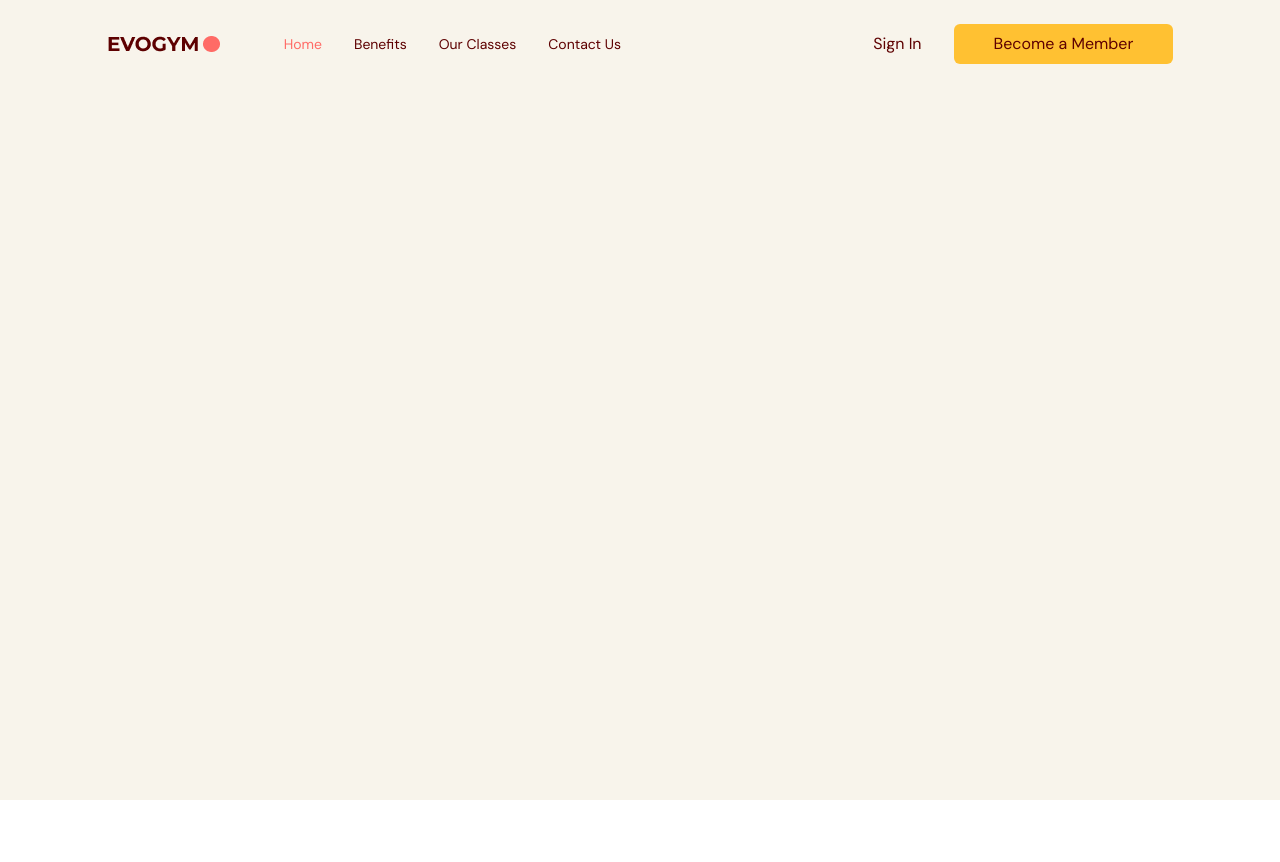
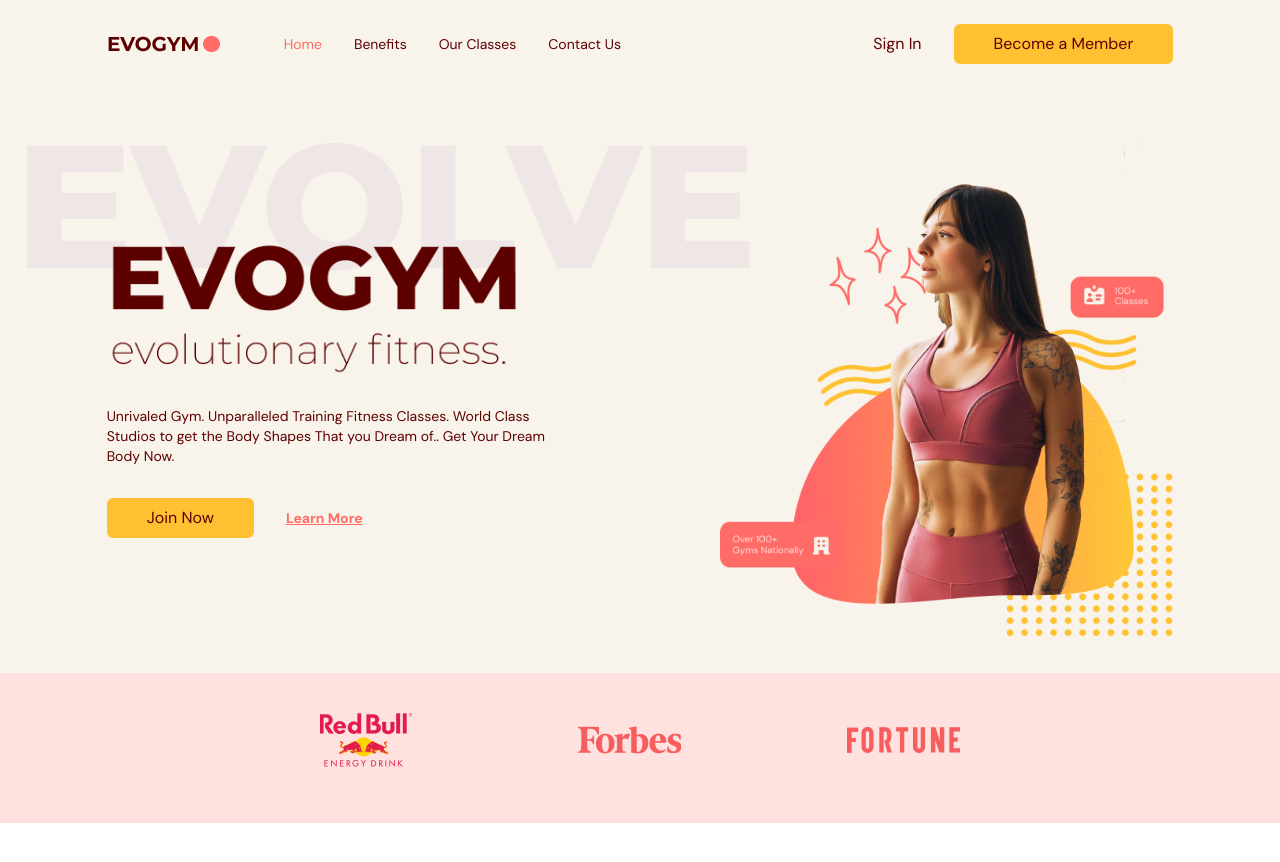
Before and after one commit to dancrha/gym-web-app, a React (Vite) app: page / in a window 1280 px wide. Shown: the top 862 px of the page. Before the commit the page ends 800 px from the top, so only its background shows below. Built offline with nearby package versions, Linux system fonts and the light colour scheme.

Commit message:
navbar done, benefits started

```diff
--- a/src/App.tsx
+++ b/src/App.tsx
@@ -1,6 +1,8 @@
 import Navbar from "@/scenes/navbar";
 import { useEffect, useState } from "react";
 import { SelectedPage } from "@/shared/types";
+import Home from "@/scenes/home";
+import Benefits from "@/scenes/benefits";
 
 function App() {
   const [selectedPage, setSelectedPage] = useState<SelectedPage>(
@@ -28,6 +30,8 @@
         selectedPage={selectedPage}
         setSelectedPage={setSelectedPage}
       />
+      <Home setSelectedPage={setSelectedPage} />
+      <Benefits setSelectedPage={setSelectedPage} />
     </div>
   );
 }
--- /dev/null
+++ b/src/scenes/benefits/index.tsx
@@ -0,0 +1,25 @@
+import { SelectedPage } from "@/shared/types";
+import {
+  HomeModernIcon,
+  UserGroupIcon,
+  AcademicCapIcon,
+} from "@heroicons/react/24/solid";
+import { motion } from "framer-motion";
+
+type Props = {
+  setSelectedPage: (value: SelectedPage) => void;
+};
+
+function Benefits({ setSelectedPage }: Props) {
+  return (
+    <section id='benefits' className='mx-auto min-h-full w-5/6 py-20'>
+      <motion.div
+        onViewportEnter={() => setSelectedPage(SelectedPage.Benefits)}
+      >
+        <div></div>
+      </motion.div>
+    </section>
+  );
+}
+
+export default Benefits;
--- /dev/null
+++ b/src/scenes/home/index.tsx
@@ -0,0 +1,101 @@
+import React from "react";
+import ActionButton from "@/shared/ActionButton";
+import HomePageText from "@/assets/HomePageText.png";
+import HomePageGraphic from "@/assets/HomePageGraphic.png";
+import SponsorRedBull from "@/assets/SponsorRedBull.png";
+import SponsorForbes from "@/assets/SponsorForbes.png";
+import SponsorFortune from "@/assets/SponsorFortune.png";
+import useMediaQuery from "@/hooks/useMediaQuery";
+import { SelectedPage } from "@/shared/types";
+import AnchorLink from "react-anchor-link-smooth-scroll";
+import { motion } from "framer-motion";
+
+type Props = {
+  setSelectedPage: (value: SelectedPage) => void;
+};
+
+function Home({ setSelectedPage }: Props) {
+  const isAboveMediumScreens = useMediaQuery("(min-width:1060px");
+  return (
+    <section id='home' className='gap-16 bg-gray-20 py-10 md:h-full md:pb-0'>
+      {/* IMAGE AND MAIN HEADER */}
+      <motion.div
+        onViewportEnter={() => setSelectedPage(SelectedPage.Home)}
+        className='md:flex mx-auto w-5/6 items-center justify-center md:h-5/6'
+      >
+        {/* MAIN HEADER */}
+        <div className='z-10 mt-32 md:basis-3/5'>
+          {/* Headings */}
+          <motion.div
+            initial='hidden'
+            whileInView='visible'
+            viewport={{ once: true, amount: 0.5 }}
+            transition={{ duration: 0.5 }}
+            variants={{
+              hidden: { opacity: 0, x: -50 },
+              visible: { opacity: 1, x: 0 },
+            }}
+            className='md:-mt-20'
+          >
+            <div className='relative'>
+              <div className='before:absolute before:-top-20 before:-left-20 before:z-[-1] md:before:content-evolvetext'>
+                <img src={HomePageText} alt='home-page-text' />
+              </div>
+            </div>
+            <p className='mt-8 text-sm'>
+              Unrivaled Gym. Unparalleled Training Fitness Classes. World Class
+              Studios to get the Body Shapes That you Dream of.. Get Your Dream
+              Body Now.
+            </p>
+          </motion.div>
+          {/* Actions */}
+          <motion.div
+            initial='hidden'
+            whileInView='visible'
+            viewport={{ once: true, amount: 0.5 }}
+            transition={{ delay: 0.2, duration: 0.5 }}
+            variants={{
+              hidden: { opacity: 0, x: -50 },
+              visible: { opacity: 1, x: 0 },
+            }}
+            className='mt-8 flex items-center gap-8'
+          >
+            <button
+              className='rounded-md bg-secondary-500 px-10 py-2 hover:bg-primary-500 hover:text-white'
+              onClick={() => setSelectedPage(SelectedPage.ContactUs)}
+            >
+              Join Now
+            </button>
+
+            <a
+              className='text-sm font-bold text-primary-500 underline hover:text-secondary-500'
+              onClick={() => setSelectedPage(SelectedPage.ContactUs)}
+              href={`#${SelectedPage.ContactUs}`}
+            >
+              <p>Learn More</p>
+            </a>
+          </motion.div>
+        </div>
+
+        {/* Image */}
+        <div className='flex basis-3/5 justify-center md:z-10 md:ml-40 md:mt-16 md:justify-items-end'>
+          <img src={HomePageGraphic} alt='home-page-graphic' />
+        </div>
+      </motion.div>
+      {/* Sponsors */}
+      {isAboveMediumScreens && (
+        <div className='h-[150px] w-full bg-primary-100 py-10'>
+          <div className='mx-auto w-5/6'>
+            <div className='flex w-3/5 items-center justify-between gap-8 mx-auto'>
+              <img src={SponsorRedBull} alt='redbull-sponsor' />
+              <img src={SponsorForbes} alt='forbes-sponsor' />
+              <img src={SponsorFortune} alt='fortune-sponsor' />
+            </div>
+          </div>
+        </div>
+      )}
+    </section>
+  );
+}
+
+export default Home;
--- a/src/scenes/navbar/index.tsx
+++ b/src/scenes/navbar/index.tsx
@@ -55,9 +55,12 @@
                 </div>
                 <div className={`${flexBetween} gap-8`}>
                   <p>Sign In</p>
-                  <ActionButton setSelectedPage={setSelectedPage}>
+                  <button
+                    className='rounded-md bg-secondary-500 px-10 py-2 hover:bg-primary-500 hover:text-white'
+                    onClick={() => setSelectedPage(SelectedPage.ContactUs)}
+                  >
                     Become a Member
-                  </ActionButton>
+                  </button>
                 </div>
               </div>
             ) : (
--- a/src/shared/ActionButton.tsx
+++ b/src/shared/ActionButton.tsx
@@ -1,3 +1,4 @@
+import React from "react";
 import AnchorLink from "react-anchor-link-smooth-scroll";
 import { SelectedPage } from "./types";
 
@@ -9,7 +10,7 @@
 const ActionButton = ({ children, setSelectedPage }: Props) => {
   return (
     <AnchorLink
-      className='rounded-md bg-secondary-500 px-10 py-2 hover:background-primary-500 hover:text-white'
+      className='rounded-md bg-secondary-500 px-10 py-2 hover:bg-primary-500 hover:text-white'
       onClick={() => setSelectedPage(SelectedPage.ContactUs)}
       href={`#${SelectedPage.ContactUs}`}
     >
```
Also changed, not shown: src/main.tsx (+7 -7 lines).
